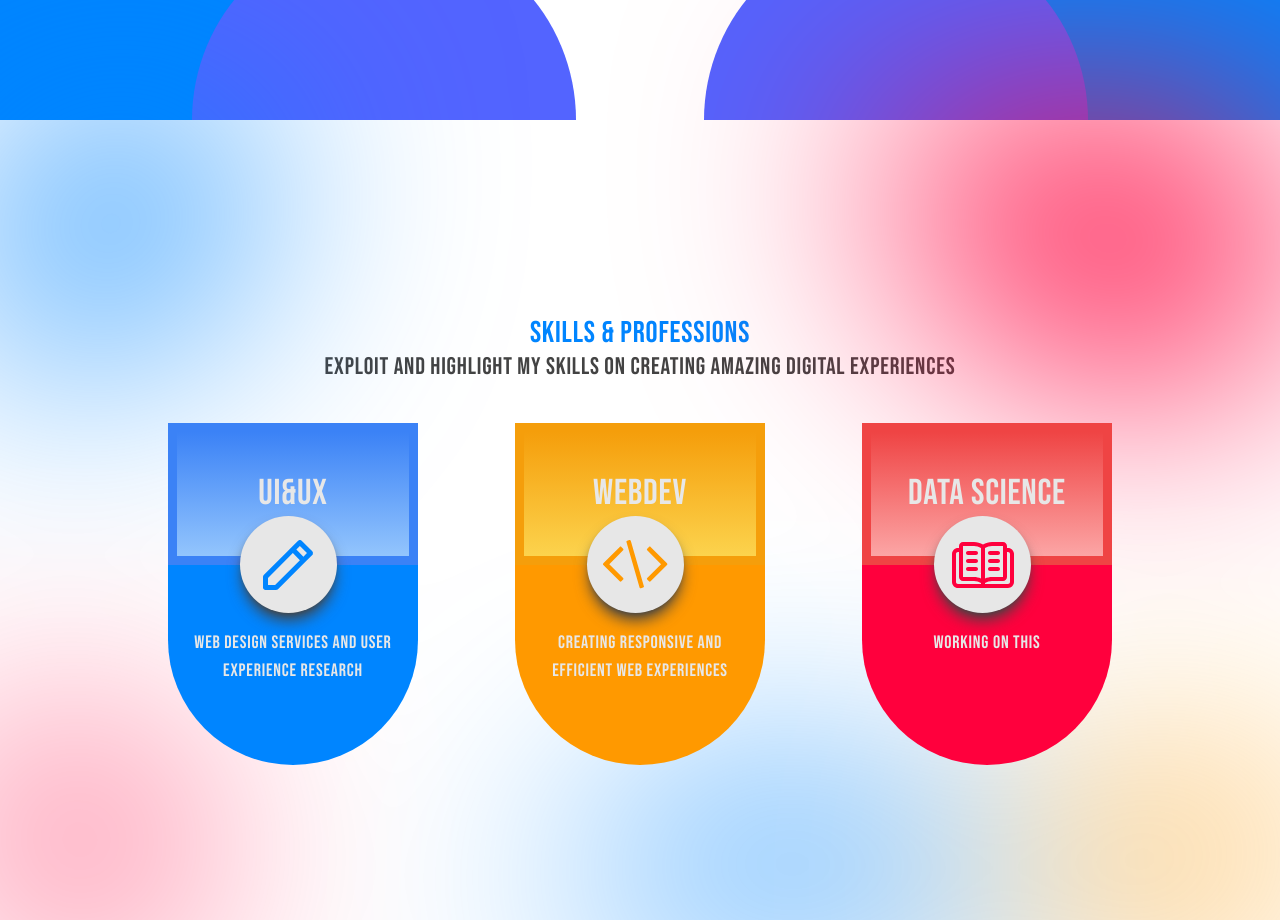
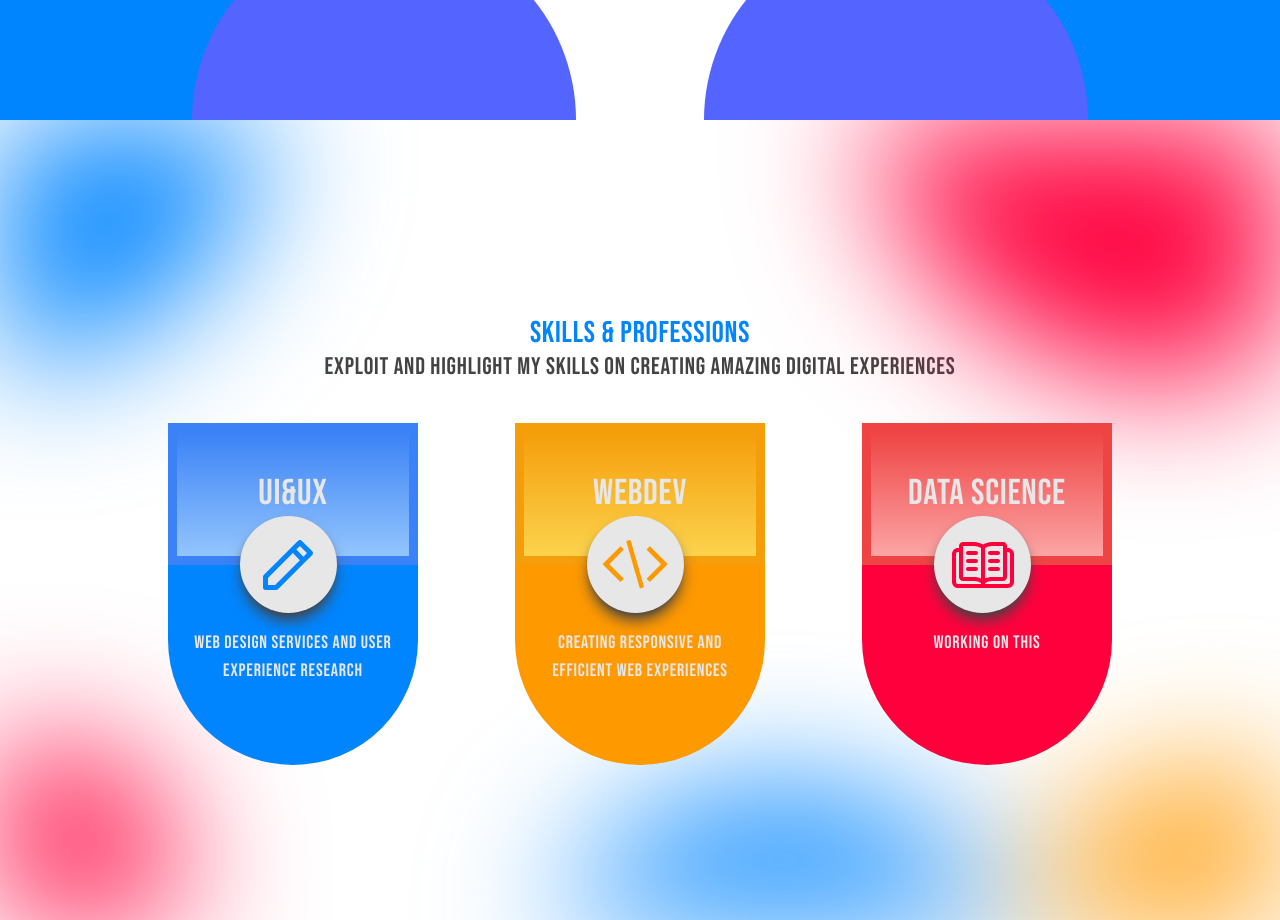
Before and after one commit to yassinkr/my_portfolio, a React (Vite) app: page / in a window 1280 px wide. Shown: the part 1480-2400 px from the top of the page. Built offline with nearby package versions, Linux system fonts and the light colour scheme.

Commit message:
first commit

```diff
--- a/src/Componentes/cards.jsx
+++ b/src/Componentes/cards.jsx
@@ -2,8 +2,8 @@ import React from 'react'
 import Card from './card'
 const cards = () => {
   return (
-    <div className='w-full  h-screen relative grid'>
-      <div className='w-full  h-screen blur-[125px] absolute overflow-hidden bg-opacity-100'>
+    <div className='w-full  h-screen relative flex justify-center items-center overflow-hidden'>
+      <div className='w-full  h-screen blur-[70px] absolute overflow-hidden bg-opacity-100'>
        <div className='relativ bg-opacity-100'>
         <div className='rounded-full w-[562px] h-[562px] bg-blue-400 left-[500px] top-[672px] absolute'></div>
         <div className='rounded-full w-[605px] h-[605px] bg-red-400 right-[-190px] top-[-346px] absolute'></div>
```
